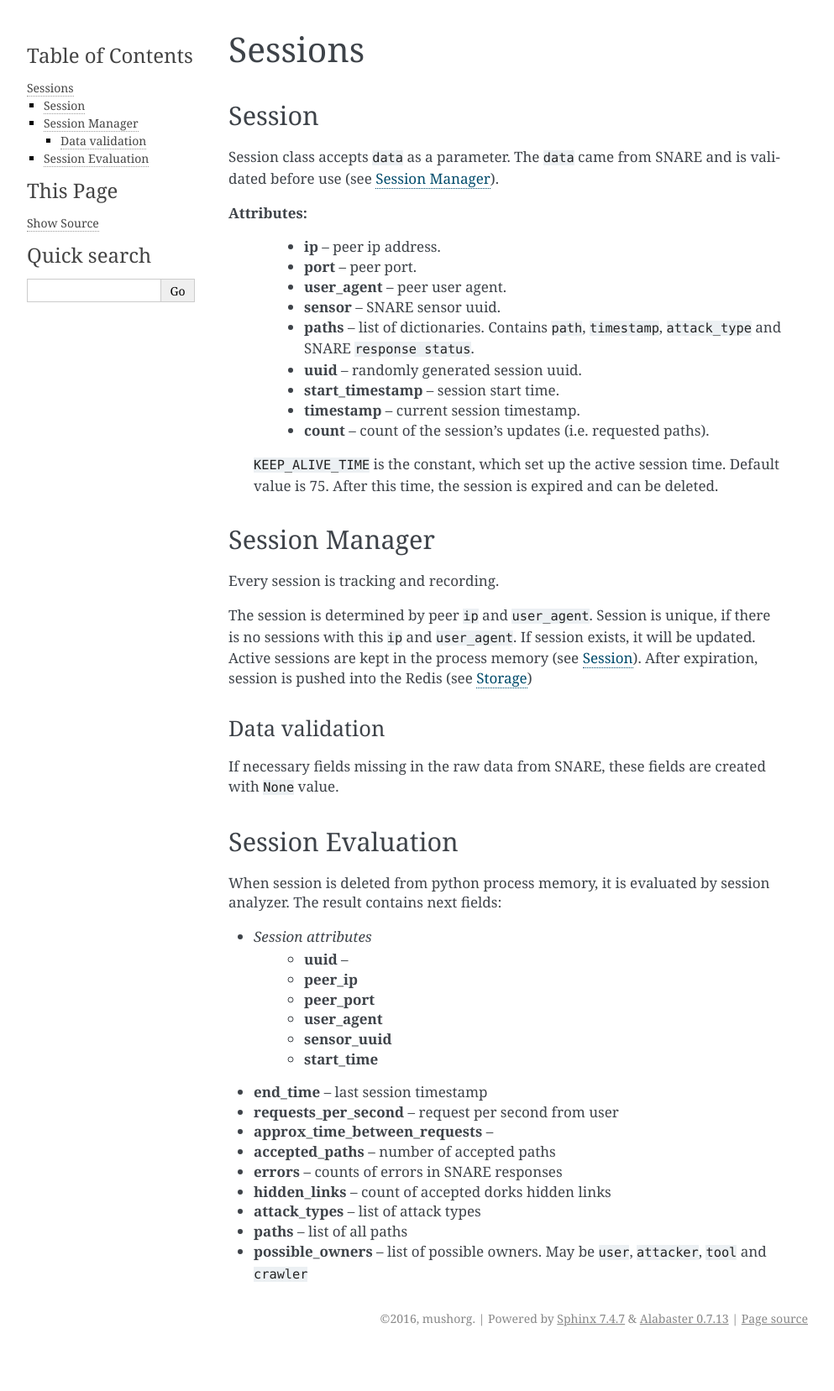
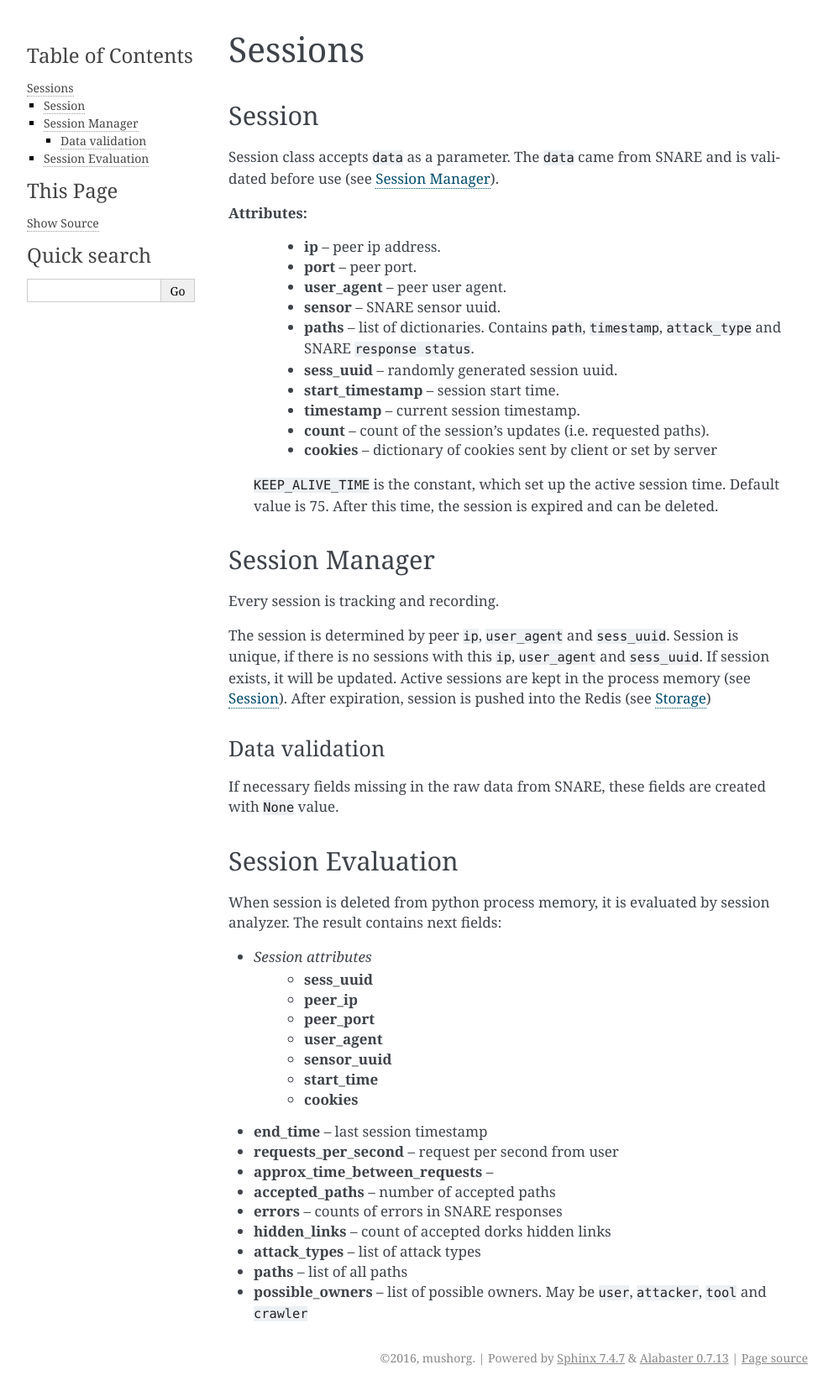
Before and after one commit to mushorg/tanner, a Sphinx documentation site: the page built from docs/source/sessions.rst, in a window 1280 px wide. Shown: the whole page at 84% size, without its empty margins (148-1141 px from the left). Built offline with Sphinx 7.4.7, drawn with Linux system fonts in a browser that asks for light colours; before the commit the page ends 1610 px from its top, so only the background shows below that.

Commit message:
Add session-cookies in docs

```diff
--- a/docs/source/emulators.rst
+++ b/docs/source/emulators.rst
@@ -6,7 +6,7 @@
 
 ::
 
-.*(=.*(http(s){0,1}|ftp(s){0,1}):).*
+.*(.*(http(s){0,1}|ftp(s){0,1}):).*
 
 RFI emulation include two steps:
 
--- a/docs/source/sessions.rst
+++ b/docs/source/sessions.rst
@@ -13,10 +13,11 @@ Session class accepts ``data`` as a parameter. The ``data`` came from SNARE and
     * **user_agent** -- peer user agent.
     * **sensor** -- SNARE sensor uuid.
     * **paths** -- list of dictionaries. Contains ``path``, ``timestamp``, ``attack_type`` and SNARE ``response status``.
-    * **uuid** -- randomly generated session uuid.
+    * **sess_uuid** -- randomly generated session uuid.
     * **start_timestamp** -- session start time.
     * **timestamp** -- current session timestamp.
     * **count** -- count of the session's updates (i.e. requested paths).
+    * **cookies** -- dictionary of cookies sent by client or set by server
 
  ``KEEP_ALIVE_TIME`` is the constant, which set up the active session time. Default value is 75.
  After this time, the session is expired and can be deleted.
@@ -28,8 +29,8 @@ Session Manager
 ~~~~~~~~~~~~~~~
 Every session is tracking and recording.
 
-The session is determined by peer ``ip`` and ``user_agent``.
-Session is unique, if there is no sessions with this ``ip`` and ``user_agent``.
+The session is determined by peer ``ip``, ``user_agent`` and ``sess_uuid``.
+Session is unique, if there is no sessions with this ``ip``, ``user_agent`` and ``sess_uuid``.
 If session exists, it will be updated.
 Active sessions are kept in the process memory (see :ref:`session`). After expiration, session is pushed into the Redis (see :doc:`storage`)
 
@@ -45,12 +46,13 @@ When session is deleted from python process memory, it is evaluated by session a
 The result contains next fields:
 
 * *Session attributes*
-    * **uuid** --
+    * **sess_uuid**
     * **peer_ip**
     * **peer_port**
     * **user_agent**
     * **sensor_uuid**
     * **start_time**
+    * **cookies**
 * **end_time** -- last session timestamp
 * **requests_per_second** -- request per second from user
 * **approx_time_between_requests** --
```
